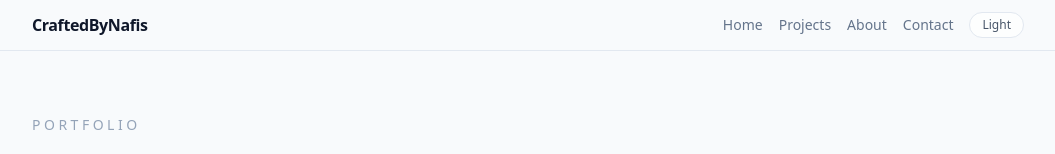
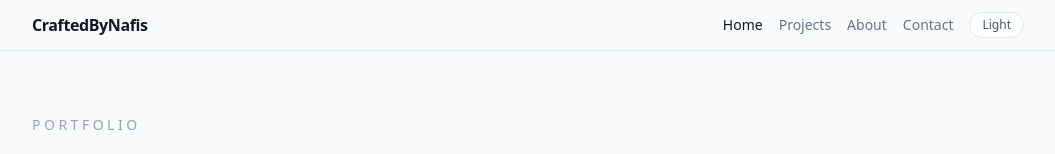
Before and after one commit to naf1s66/craftedbynafis, a Next.js app: page / in a window 1280 px wide. Both pictures are taken after a click on the button "Dark". Shown: the top 154 px of the page, without its empty margins (112-1167 px from the left). Built offline with nearby package versions, Linux system fonts and the light colour scheme.

Commit message:
feat(ui): harden theme toggle and navigation UX
- add shared theme helpers and hydration-safe toggle
- add active nav states and theme transitions
- document theme decision and update milestone-2 testing docs
- mark dark mode toggle task complete and tighten tsconfig

```diff
--- /dev/null
+++ b/app/components/site-nav.tsx
@@ -0,0 +1,42 @@
+'use client';
+
+import Link from 'next/link';
+import { usePathname } from 'next/navigation';
+
+const navLinks = [
+  { href: '/', label: 'Home' },
+  { href: '/projects', label: 'Projects' },
+  { href: '/about', label: 'About' },
+  { href: '/contact', label: 'Contact' },
+];
+
+const isActivePath = (pathname: string, href: string) => {
+  if (href === '/') return pathname === '/';
+  return pathname === href || pathname.startsWith(`${href}/`);
+};
+
+export default function SiteNav() {
+  const pathname = usePathname();
+
+  return (
+    <nav className="flex gap-4 text-sm">
+      {navLinks.map((link) => {
+        const isActive = isActivePath(pathname, link.href);
+        return (
+          <Link
+            key={link.href}
+            href={link.href}
+            className={`transition-colors ${
+              isActive
+                ? 'text-slate-900 dark:text-slate-100'
+                : 'text-slate-500 hover:text-slate-900 dark:text-slate-300 dark:hover:text-slate-100'
+            }`}
+            aria-current={isActive ? 'page' : undefined}
+          >
+            {link.label}
+          </Link>
+        );
+      })}
+    </nav>
+  );
+}
--- a/app/components/theme-toggle.tsx
+++ b/app/components/theme-toggle.tsx
@@ -1,47 +1,52 @@
 'use client';
 
 import { useEffect, useState } from 'react';
-
-const STORAGE_KEY = 'theme';
-
-type Theme = 'dark' | 'light';
-
-const getCurrentTheme = (): Theme =>
-  document.documentElement.classList.contains('dark') ? 'dark' : 'light';
+import { getCurrentTheme, THEME_STORAGE_KEY, type Theme } from '../lib/theme';
 
 export default function ThemeToggle() {
   const [theme, setTheme] = useState<Theme | null>(null);
+  const [mounted, setMounted] = useState(false);
 
   useEffect(() => {
-    setTheme(getCurrentTheme());
+    const root = document.documentElement;
+    setTheme(getCurrentTheme(root));
+    setMounted(true);
   }, []);
 
   const toggleTheme = () => {
-    const resolvedTheme = theme ?? getCurrentTheme();
+    const root = document.documentElement;
+    const resolvedTheme = theme ?? getCurrentTheme(root);
     const nextTheme: Theme = resolvedTheme === 'dark' ? 'light' : 'dark';
-    const root = document.documentElement;
 
-    if (nextTheme === 'dark') {
-      root.classList.add('dark');
-    } else {
-      root.classList.remove('dark');
-    }
-
-    localStorage.setItem(STORAGE_KEY, nextTheme);
+    root.classList.toggle('dark', nextTheme === 'dark');
+    localStorage.setItem(THEME_STORAGE_KEY, nextTheme);
     setTheme(nextTheme);
   };
 
-  const isDark = theme === null ? true : theme === 'dark';
-  const label = theme === null ? 'Theme' : isDark ? 'Dark' : 'Light';
+  if (!mounted) {
+    return (
+      <button
+        type="button"
+        aria-hidden="true"
+        tabIndex={-1}
+        className="rounded-full border border-transparent px-3 py-1 text-xs font-medium opacity-0"
+      >
+        Theme
+      </button>
+    );
+  }
+
+  const isDark = theme === 'dark';
+  const label = isDark ? 'Dark' : 'Light';
   const nextLabel = isDark ? 'light' : 'dark';
 
   return (
     <button
       type="button"
       onClick={toggleTheme}
-      aria-pressed={theme === null ? undefined : isDark}
+      aria-pressed={isDark}
       aria-label={`Switch to ${nextLabel} mode`}
-      className="rounded-full border border-slate-200 bg-white/80 px-3 py-1 text-xs font-medium text-slate-600 transition hover:text-slate-900 dark:border-slate-700 dark:bg-slate-900/60 dark:text-slate-200 dark:hover:text-white"
+      className="rounded-full border border-slate-200 bg-white/80 px-3 py-1 text-xs font-medium text-slate-600 transition-colors hover:text-slate-900 dark:border-slate-700 dark:bg-slate-900/60 dark:text-slate-200 dark:hover:text-white"
     >
       {label}
     </button>
--- a/app/globals.css
+++ b/app/globals.css
@@ -7,6 +7,11 @@ body {
   height: 100%;
 }
 
+html {
+  color-scheme: light dark;
+}
+
 body {
   @apply antialiased;
+  transition: background-color 0.2s ease, color 0.2s ease;
 }
--- a/app/layout.tsx
+++ b/app/layout.tsx
@@ -2,7 +2,9 @@ import './globals.css';
 import type { Metadata } from 'next';
 import Script from 'next/script';
 import { ReactNode } from 'react';
+import { THEME_STORAGE_KEY } from './lib/theme';
 import ThemeToggle from './components/theme-toggle';
+import SiteNav from './components/site-nav';
 
 export const metadata: Metadata = {
   title: 'CraftedByNafis',
@@ -10,18 +12,27 @@ export const metadata: Metadata = {
 };
 
 export default function RootLayout({ children }: { children: ReactNode }) {
+  // Keep this script static; never interpolate user-controlled data.
+  const themeInitScript = `
+    const storageKey = '${THEME_STORAGE_KEY}';
+    const root = document.documentElement;
+    const storedTheme = localStorage.getItem(storageKey);
+    const preferredTheme = storedTheme || 'dark';
+    if (preferredTheme === 'dark') {
+      root.classList.add('dark');
+    } else {
+      root.classList.remove('dark');
+    }
+  `;
+
   return (
-    <html lang="en" className="dark">
+    <html lang="en" suppressHydrationWarning>
       <body className="min-h-screen bg-slate-50 text-slate-900 dark:bg-slate-950 dark:text-slate-100">
-        <Script id="theme-init" strategy="beforeInteractive">
-          {`const storedTheme = localStorage.getItem('theme');
-const root = document.documentElement;
-if (storedTheme === 'light') {
-  root.classList.remove('dark');
-} else {
-  root.classList.add('dark');
-}`}
-        </Script>
+        <Script
+          id="theme-init"
+          strategy="beforeInteractive"
+          dangerouslySetInnerHTML={{ __html: themeInitScript }}
+        />
         <div className="flex min-h-screen flex-col">
           <header className="border-b border-slate-200 dark:border-slate-800">
             <div className="mx-auto flex max-w-5xl items-center justify-between px-4 py-3">
@@ -29,12 +40,7 @@ if (storedTheme === 'light') {
                 CraftedByNafis
               </a>
               <div className="flex items-center gap-4">
-                <nav className="flex gap-4 text-sm text-slate-500 dark:text-slate-300">
-                  <a href="/">Home</a>
-                  <a href="/projects">Projects</a>
-                  <a href="/about">About</a>
-                  <a href="/contact">Contact</a>
-                </nav>
+                <SiteNav />
                 <ThemeToggle />
               </div>
             </div>
--- /dev/null
+++ b/app/lib/theme.ts
@@ -0,0 +1,6 @@
+export const THEME_STORAGE_KEY = 'theme';
+
+export type Theme = 'dark' | 'light';
+
+export const getCurrentTheme = (root: HTMLElement): Theme =>
+  root.classList.contains('dark') ? 'dark' : 'light';
--- a/tsconfig.json
+++ b/tsconfig.json
@@ -11,6 +11,9 @@
     "strict": true,
     "noEmit": true,
     "esModuleInterop": true,
+    "noUncheckedIndexedAccess": true,
+    "noImplicitOverride": true,
+    "exactOptionalPropertyTypes": true,
     "module": "ESNext",
     "moduleResolution": "Node",
     "resolveJsonModule": true,
```
Also changed, not shown: 4 other files (tests, documents, lock files or other folders).
